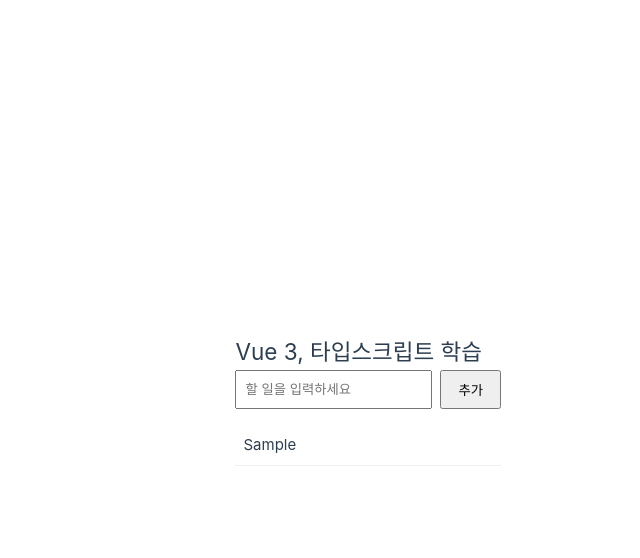
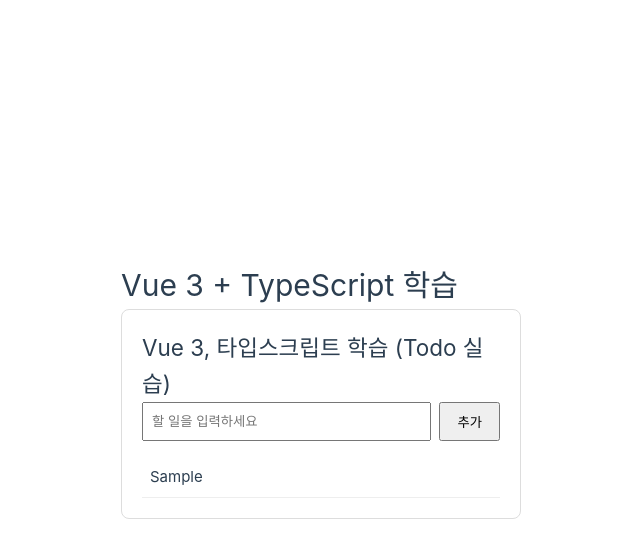
Before and after one commit to kennywestt/vue_practice, a Vue app in the folder vue_ts_practice/: page / in a window 1280 px wide. Both pictures are taken after typing "Sample" into the empty fields and a click on the button "추가". Shown: the top 558 px of the page, without its empty margins (119-759 px from the left). Built offline with nearby package versions, Linux system fonts and the light colour scheme; the HTML template or start-up script is replaced by a standard one.

Commit message:
컴포넌트로 묶어서 app.vue로 통합

```diff
--- a/vue_ts_practice/src/App.vue
+++ b/vue_ts_practice/src/App.vue
@@ -1,82 +1,23 @@
 <script setup lang="ts">
-import { ref } from "vue";
-import type { Todo } from "./types/todo";
-const todoText = ref<string>("");
-const todos = ref<Todo[]>([]);
-
-const addTodo = () : void => {
-  if (!todoText.value.trim()) return
-
-  const newTodo: Todo = {
-    id: Date.now(),
-    text: todoText.value,
-    completed: false,
-  }
-  todos.value.push(newTodo);
-  todoText.value = "";
-}
-
-const toggleTodo = (id: number) : void => {
-  const target = todos.value.find(t=> t.id === id)
-  if (target) {
-    target.completed = !target.completed
-  }
-}
+import TodoPractice from './components/Todos/TodoPractice.vue'
 </script>
 
 <template>
-  <main class="container">
-    <h2> Vue 3, 타입스크립트 학습</h2>
+  <div class="app-layout">
+    <h1>Vue 3 + TypeScript 학습</h1>
 
-    <div class="input-box">
-      <input
-        v-model="todoText"
-        @keyup.enter="addTodo"
-        placeholder="할 일을 입력하세요"
-      />
-      <button @click="addTodo">추가</button>
-    </div>
-    <ul>
-      <li v-for="todo in todos"
-        :key="todo.id"
-        @click="toggleTodo(todo.id)"
-        :class="{done: todo.completed}"
-      >
-        {{ todo.text }}
-      </li>
-    </ul>
-  </main>
+    <!-- Todo 실습 컴포넌트 불러오기 -->
+    <TodoPractice />
+
+    <!-- 앞으로 배울 실습 컴포넌트들 -->
+  </div>
 </template>
 
 <style scoped>
-  .container {
-    padding: 20px;
-    max-width: 400px;
-  }
-  .input-box {
-    display:flex;
-    gap: 8px;
-    margin-bottom: 16px;
-  }
-  input {
-    flex:1;
-    padding:8px;
-  }
-  button {
-    padding: 8px 16px;
-    cursor: pointer;
-  }
-  ul {
-    list-style: none;
-    padding: 0;
-  }
-  li {
-    padding: 8px;
-    border-bottom: 1px solid #eee;
-    cursor: pointer;
-  }
-  .done {
-    text-decoration: line-through;
-    color: #888;
-  }
+.app-layout {
+  /* padding: 20px; */
+  /* max-width: 600px; */
+  /* margin: 0 auto; */
+  display: center;
+}
 </style>
--- /dev/null
+++ b/vue_ts_practice/src/components/Todos/TodoPractice.vue
@@ -0,0 +1,86 @@
+<script setup lang="ts">
+import { ref } from "vue";
+import type { Todo } from "../../types/todo";
+
+const todoText = ref<string>("");
+const todos = ref<Todo[]>([]);
+
+const addTodo = () : void => {
+  if (!todoText.value.trim()) return
+
+  const newTodo: Todo = {
+    id: Date.now(),
+    text: todoText.value,
+    completed: false,
+  }
+  todos.value.push(newTodo);
+  todoText.value = "";
+}
+
+const toggleTodo = (id: number) : void => {
+  const target = todos.value.find(t => t.id === id)
+  if (target) {
+    target.completed = !target.completed
+  }
+}
+</script>
+
+<template>
+  <main class="container">
+    <h2>Vue 3, 타입스크립트 학습 (Todo 실습)</h2>
+
+    <div class="input-box">
+      <input
+        v-model="todoText"
+        @keyup.enter="addTodo"
+        placeholder="할 일을 입력하세요"
+      />
+      <button @click="addTodo">추가</button>
+    </div>
+    <ul>
+      <li v-for="todo in todos"
+        :key="todo.id"
+        @click="toggleTodo(todo.id)"
+        :class="{ done: todo.completed }"
+      >
+        {{ todo.text }}
+      </li>
+    </ul>
+  </main>
+</template>
+
+<style scoped>
+.container {
+  padding: 20px;
+  max-width: 400px;
+  border: 1px solid #ddd;
+  border-radius: 8px;
+  margin-bottom: 20px;
+}
+.input-box {
+  display: flex;
+  gap: 8px;
+  margin-bottom: 16px;
+}
+input {
+  flex: 1;
+  padding: 8px;
+}
+button {
+  padding: 8px 16px;
+  cursor: pointer;
+}
+ul {
+  list-style: none;
+  padding: 0;
+}
+li {
+  padding: 8px;
+  border-bottom: 1px solid #eee;
+  cursor: pointer;
+}
+.done {
+  text-decoration: line-through;
+  color: #888;
+}
+</style>
```
